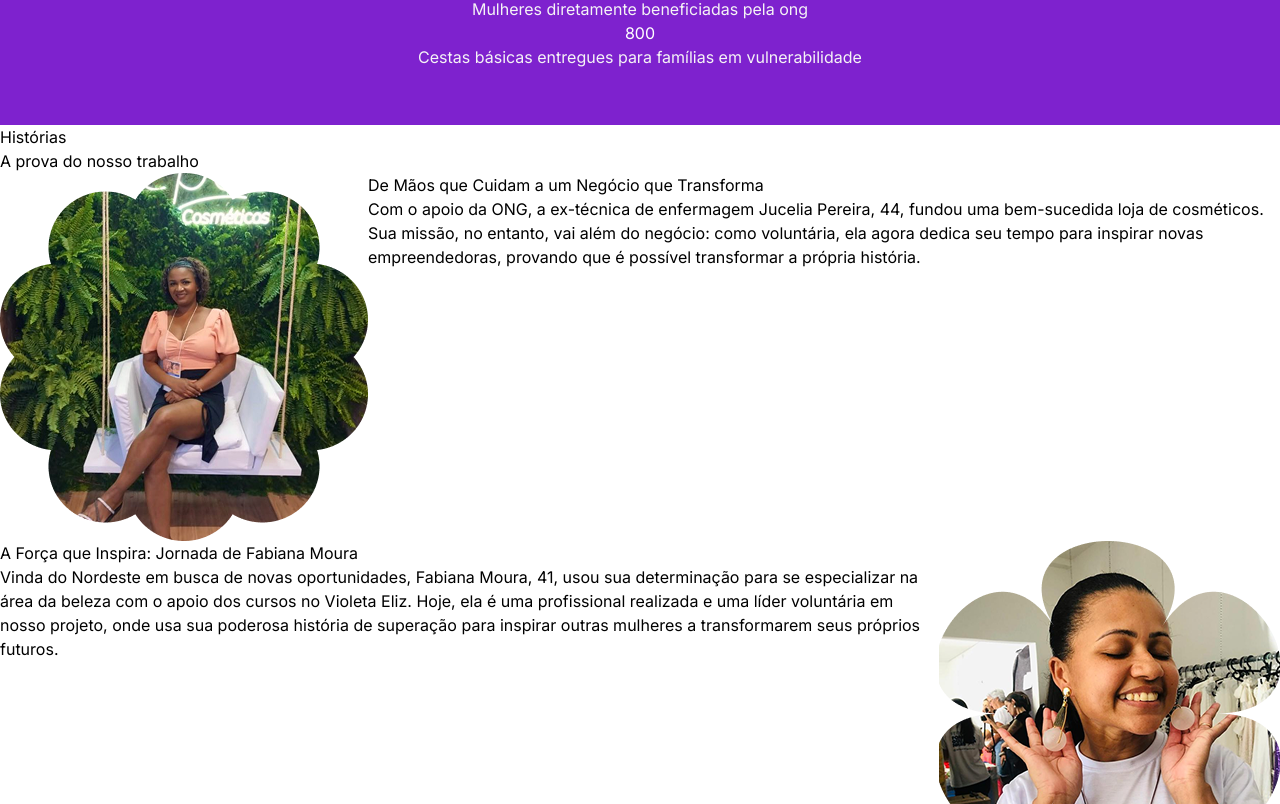
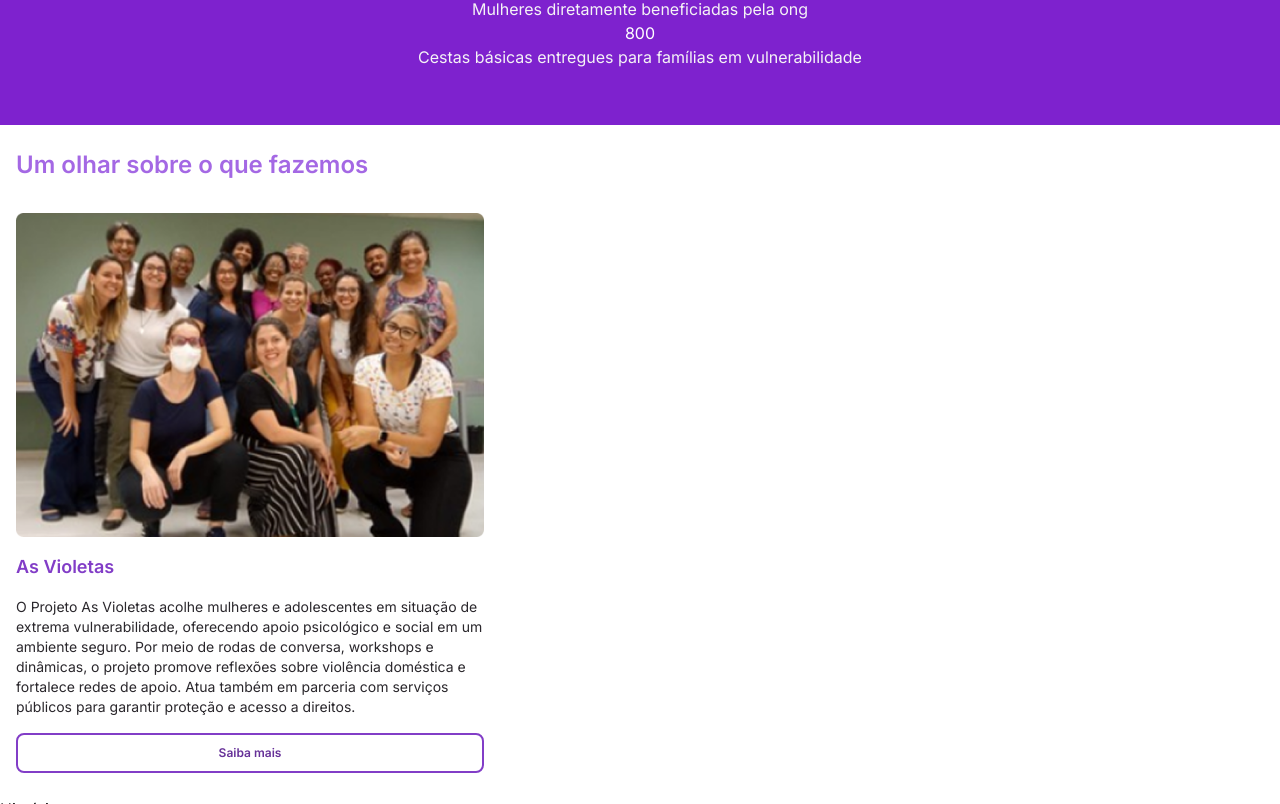
Before and after one commit to Projeto-FrontEnd-Fusion/Aceve-website-development, a Next.js app: page /sobre-nos in a window 1280 px wide. Shown: the part 1056-1860 px from the top of the page. Built offline with nearby package versions, Linux system fonts and the light colour scheme; a web font is replaced by a local one.

Commit message:
feat: create first structure and style for the carousel

```diff
--- a/src/app/sobre-nos/page.tsx
+++ b/src/app/sobre-nos/page.tsx
@@ -2,6 +2,7 @@ import ImpactfulStory1 from "@/assets/impactful-stories-1.png";
 import ImpactfulStory2 from "@/assets/impactful-stories-2.png";
 import ImpactfulStory3 from "@/assets/impactful-stories-3.png";
 import flowerBanner from "@/assets/sobre-nos-flores.png";
+import TheViolets from "@/assets/theViolets.png";
 import Image from "next/image";
 
 function SobreNos() {
@@ -34,6 +35,16 @@ function SobreNos() {
 
   const paragraph2 =
     "Inspirada na coragem das guerreiras do cotidiano, a Violeta Eliz constrói redes de apoio e promove autonomia para que mais mulheres possam escrever novas histórias — livres da violência e cheias de possibilidades.";
+
+  const whatWeDo = [
+    {
+      title: "As Violetas",
+      content:
+        "O Projeto As Violetas acolhe mulheres e adolescentes em situação de extrema vulnerabilidade, oferecendo apoio psicológico e social em um ambiente seguro. Por meio de rodas de conversa, workshops e dinâmicas, o projeto promove reflexões sobre violência doméstica e fortalece redes de apoio. Atua também em parceria com serviços públicos para garantir proteção e acesso a direitos.",
+      alt: "Foto que mostra o acolhimento de mulheres e adolescentes em situação de extrema vulnerabilidade",
+      image: TheViolets,
+    },
+  ];
 
   return (
     <main className="flex flex-col">
@@ -91,6 +102,29 @@ function SobreNos() {
           </p>
         </div>
       </section>
+      <section className="py-6 px-4 gap-4 flex flex-col max-w-[500px]">
+        <h3 className="font-semibold text-2xl tracking-[1%] text-[#A468E4]">
+          Um olhar sobre o que fazemos
+        </h3>
+        <nav></nav>
+        {whatWeDo.map(({ content, image, title, alt }, index) => (
+          <div className="flex flex-col gap-4">
+            <h4 className="text-[#823DC7]  font-semibold text-lg tracking-[-0.5% md:hidden">
+              {title}
+            </h4>
+            <Image src={image} alt={alt} className="" />
+            <div className="flex flex-col gap-4">
+              <h4 className="text-[#823DC7]  font-semibold text-lg tracking-[-0.5% max-md:hidden">
+                {title}
+              </h4>
+              <p className="text-[#2A272C] text-sm">{content}</p>
+              <button className="w-full text-[#663198] bg-transparent text-xs leading-5 font-semibold border-2 border-[#823DC7] rounded-lg py-2 hover:bg-[#663198] transition duration-300 hover:text-white-smooth">
+                Saiba mais
+              </button>
+            </div>
+          </div>
+        ))}
+      </section>
       <section>
         <p>Histórias</p>
         <h2>A prova do nosso trabalho</h2>
```
